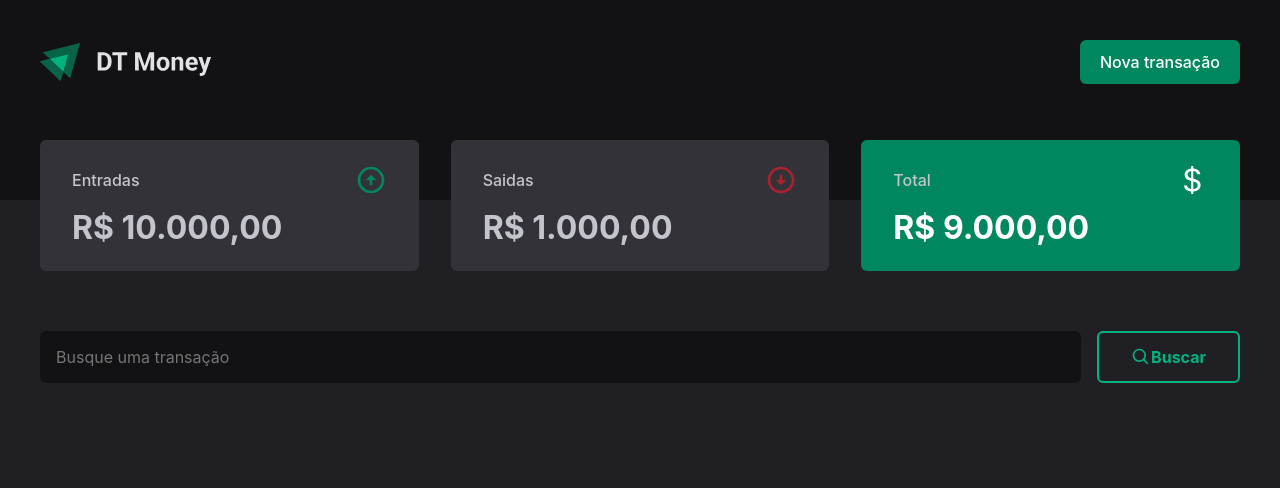
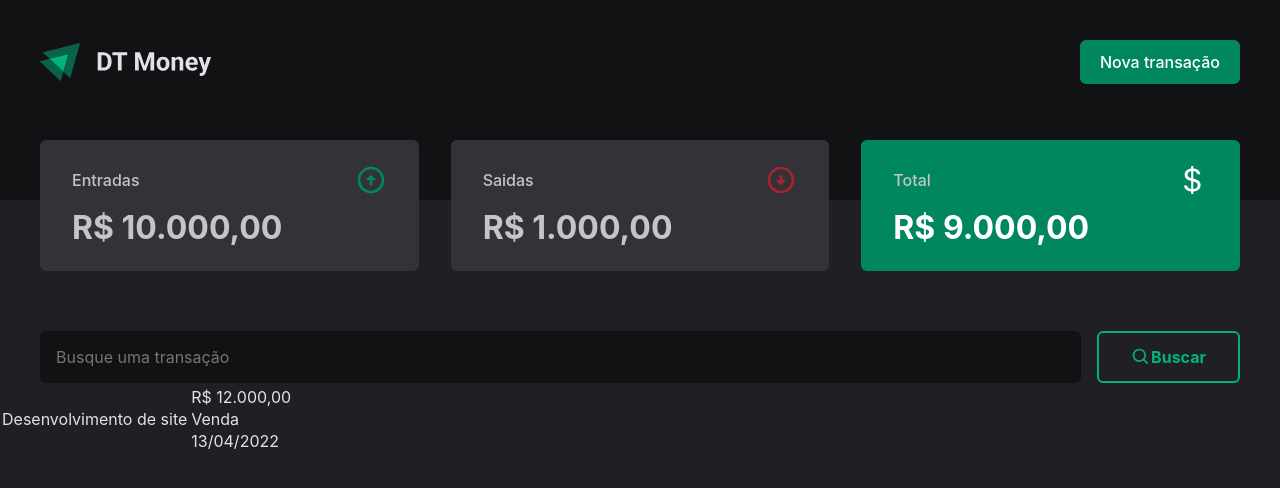
Before and after one commit to IcaroSilvaFK/dt-money, a React (Vite) app: page / in a window 1280 px wide. Shown: the top 488 px of the page. Built offline with nearby package versions, Linux system fonts and the light colour scheme.

Commit message:
feat: create table body

```diff
--- a/src/pages/Home/index.tsx
+++ b/src/pages/Home/index.tsx
@@ -4,7 +4,7 @@ import { Card } from '../../components/Card';
 import { Header } from '../../components/Header';
 import { currencyFormat } from '../../utils/currencyFormatter';
 
-import { Container, Grid, Form } from './styles';
+import { Container, Grid, Form, Table } from './styles';
 
 export function Home() {
   return (
@@ -22,6 +22,16 @@ export function Home() {
           Buscar
         </button>
       </Form>
+      <Table>
+        <tbody>
+          <tr>
+            <td>Desenvolvimento de site</td>
+            <tr>R$ 12.000,00</tr>
+            <tr>Venda</tr>
+            <tr>13/04/2022</tr>
+          </tr>
+        </tbody>
+      </Table>
     </Container>
   );
 }
--- a/src/pages/Home/styles.ts
+++ b/src/pages/Home/styles.ts
@@ -46,3 +46,5 @@ export const Form = styled.form`
     border-radius: 6px;
   }
 `;
+
+export const Table = styled.table``;
```
